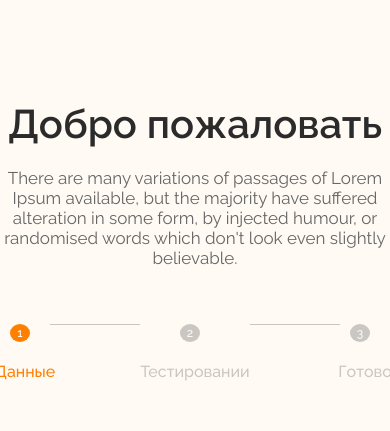
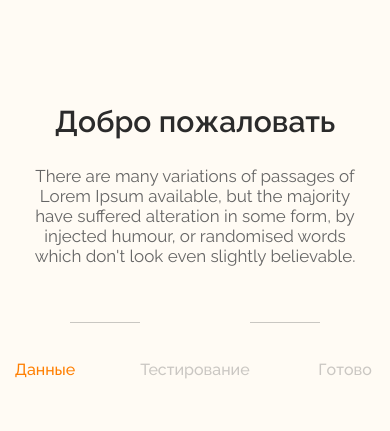
Before and after one commit to ulancho/boost-up, a React (Create React App) app: page /boost-up/registration in a window 390 px wide. Shown: the top 431 px of the page. Built offline with nearby package versions, Linux system fonts and the light colour scheme; no server answers; a web font is replaced by a local one.

Commit message:
fixed mobile version

```diff
--- a/src/pages/registration/RegistrationPage.js
+++ b/src/pages/registration/RegistrationPage.js
@@ -52,24 +52,26 @@ const FirstLoginPage = () => {
     }, []);
 
     return (
-        <div className={styles.login_container}>
+        <div className={`main-center-container`}>
+            <div className={styles.loginContainer}>
                 <div className={`${styles.max_width570} text-align-center`}>
-                <h4>Добро пожаловать</h4>
+                    <h4 className={styles.welcome}>Добро пожаловать</h4>
                     <p className="gray-font">
-                    There are many variations of passages of Lorem Ipsum available, but the majority
-                    have suffered alteration in some form, by injected humour, or randomised words
-                    which don't look even slightly believable.{' '}
+                        There are many variations of passages of Lorem Ipsum available, but the
+                        majority have suffered alteration in some form, by injected humour, or
+                        randomised words which don't look even slightly believable.{' '}
                     </p>
                     <div className={styles.next_step_container}>
                         <div className={`${styles.wrapper}`}>
-                        <div className={`${styles.circle} ${styles.orange_circle}`}>1</div> <br />
+                            <div className={`${styles.circle} ${styles.orange_circle}`}>1</div>{' '}
+                            <br />
                             <p className="fs-16 fw-5 orange-color pt-10">Данные</p>
                         </div>
                         <div className={`${styles.dash} mr-30`}></div>
                         <div className={`${styles.wrapper}`}>
                             <div className={styles.circle}>2</div>
                             <br />
-                        <p className={`${styles.gray_font} fs-16 fw-5 pt-10`}>Тестировании</p>
+                            <p className={`${styles.gray_font} fs-16 fw-5 pt-10`}>Тестирование</p>
                         </div>
                         <div className={`${styles.dash} ml-30`}></div>
                         <div className={`${styles.wrapper}`}>
@@ -84,10 +86,10 @@ const FirstLoginPage = () => {
                         <div className={`${styles.circle} ${styles.width_24_orange_circle}`}>1</div>
                         <p className="orange-color fs-25 fw-5">Информация о тебе</p>
                     </span>
-                <p className={` gray-font text-align-left fs-16 fw-3 pt-10`}>
-                    Lorem ipsum dolor sit amet, consectetur adipiscing elit, sed do eiusmod tempor
-                    incididunt ut labore et dolore magna aliqua. Ut enim ad minim veniam, quis
-                    nostrud exercitation ullamco laboris nisi ut.
+                    <p className={`gray-font text-align-left fs-16 fw-3 pt-10`}>
+                        Lorem ipsum dolor sit amet, consectetur adipiscing elit, sed do eiusmod
+                        tempor incididunt ut labore et dolore magna aliqua. Ut enim ad minim veniam,
+                        quis nostrud exercitation ullamco laboris nisi ut.
                     </p>
                     <Formik
                         initialValues={{
@@ -148,6 +150,7 @@ const FirstLoginPage = () => {
                     </Formik>
                 </div>
             </div>
+        </div>
     );
 };
 
--- a/src/pages/registration/RegistrationPage.module.css
+++ b/src/pages/registration/RegistrationPage.module.css
@@ -1,4 +1,8 @@
-h4 {
+.loginContainer{
+    margin: 88px 0;
+}
+
+.welcome {
     color: #2B2B2B;
     text-align: center;
     font-family: Raleway;
@@ -16,13 +20,11 @@ h4 {
 }
 
 .login_form {
-    margin-top: 56px;
     padding: 24px;
     background-color: #fff;
-    max-width: 43%;
+    max-width: 50%;
     border-radius: 24px;
     box-shadow: 0px 2px 12px 0px rgba(0, 0, 0, 0.12);
-
 }
 
 .circle {
@@ -68,10 +70,6 @@ select {
 
 }
 
-.login_container {
-    margin: 90px 0;
-}
-
 .timer {
     position: absolute;
     right: 0px;
@@ -111,3 +109,17 @@ select {
     display: flex;
     margin: 56px 0;
 }
+
+@media screen and (max-width: 767.98px) {
+    .welcome{
+        font-size: 30px;
+    }
+
+    .login_form{
+        max-width: 100%;
+    }
+
+    .circle{
+        display: none;
+    }
+}
--- a/src/styles/style.css
+++ b/src/styles/style.css
@@ -247,7 +247,6 @@ ul {
         margin-top: 0;
     }
 
-
     .pt-25 {
         padding-left: 25px;
     }
@@ -263,7 +262,6 @@ ul {
     .pl-60 {
         padding-left: 60px;
     }
-
 
     .mt-30 {
         margin-top: 30px;
```
Lines whose indentation alone changed are shown as unchanged.
